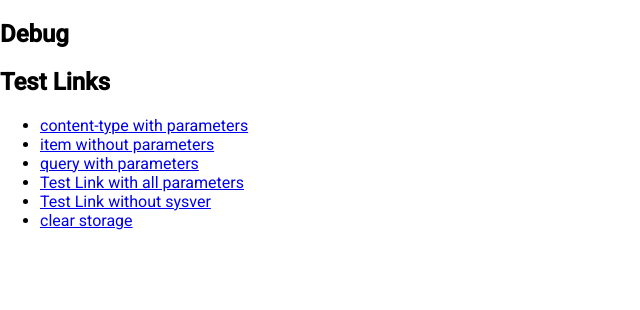
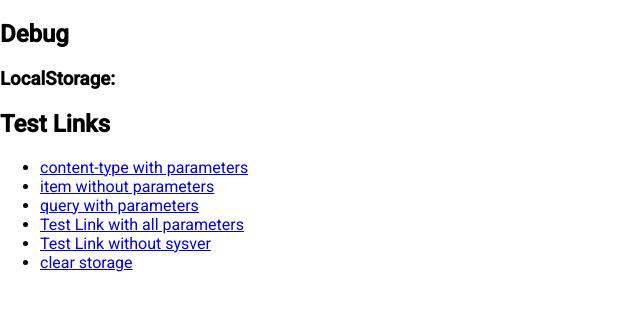
Before and after one commit to 2sic/eav-admin-angular, an Angular app: page / in a window 1280 px wide. Shown: the top 310 px of the page, without its empty margins (0-640 px from the left). Built offline with nearby package versions, Linux system fonts and the light colour scheme.

Commit message:
clean up

```diff
--- a/projects/eav-information-dialogs/src/app/debug/debug/debug.component.html
+++ b/projects/eav-information-dialogs/src/app/debug/debug/debug.component.html
@@ -1,4 +1,5 @@
 <h2>Debug</h2>
+<h3>LocalStorage:</h3>
 <ul>
   <li *ngFor="let data of localStorageArr">{{data}}</li>
 </ul>
```
